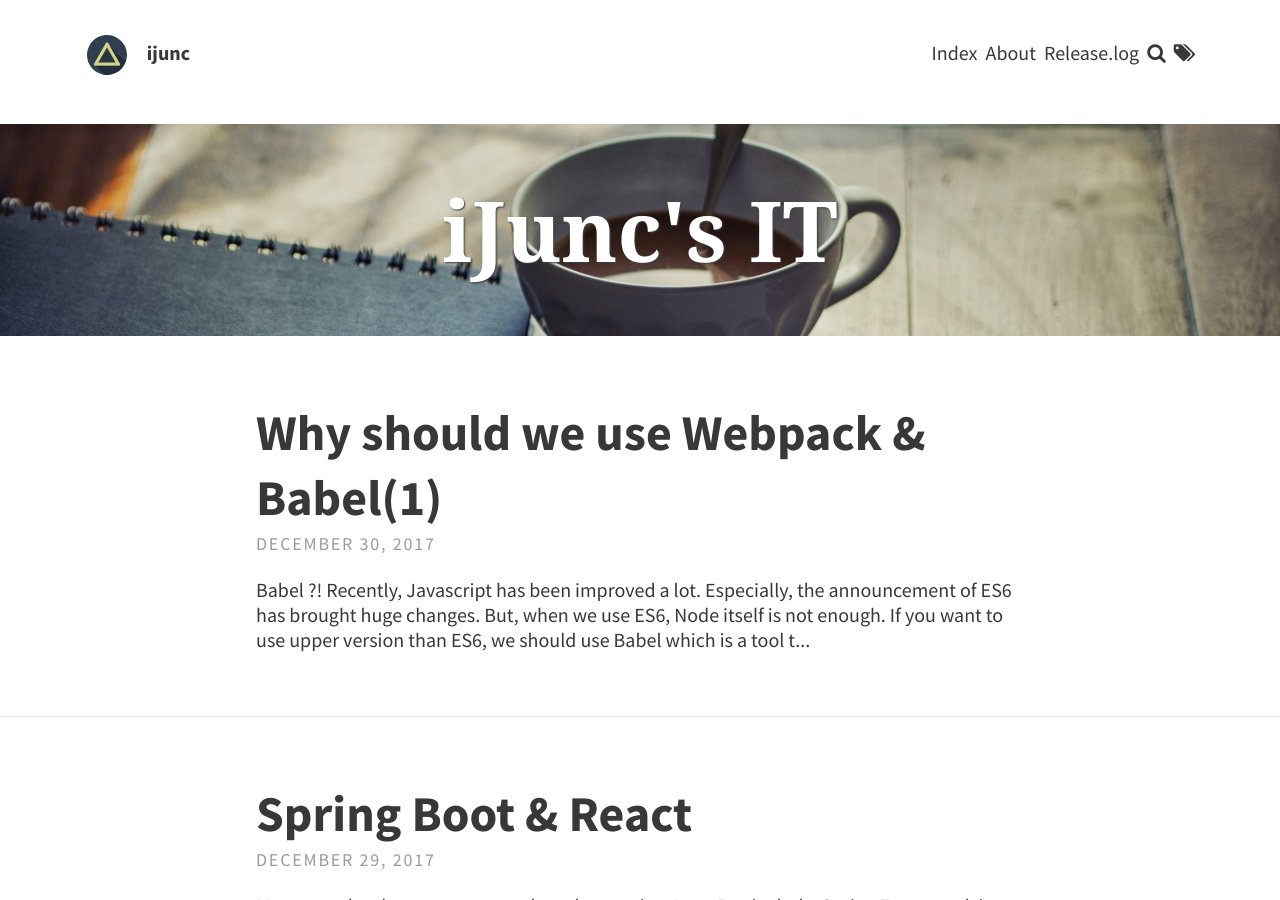
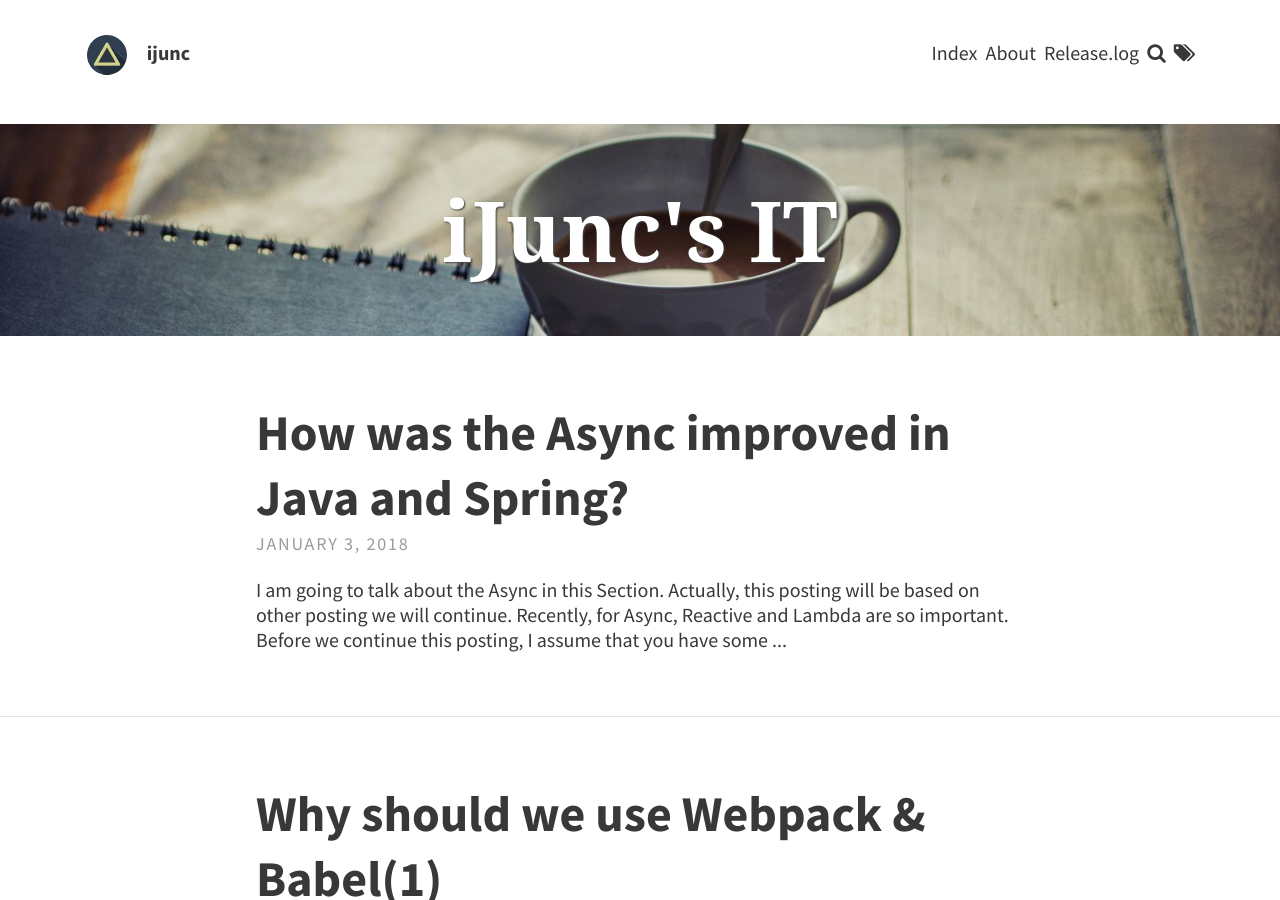
Before and after one commit to ijunc2/ijunc2.github.com, a Jekyll site: the page built from index.html, in a window 1280 px wide and 900 px high. Built offline with Jekyll 4.4.1, drawn with Linux system fonts in a browser that asks for light colours; the list of posts is cut into pages by our own code; part of the change alters nothing that is shown.

Commit message:
update third posting

````diff
--- /dev/null
+++ b/_posts/2018-01-03-third.md
@@ -0,0 +1,61 @@
+---
+layout: post
+title: How was the Async improved in Java and Spring?
+comment: true
+tags: [Java, Spring, Async, Future, FutureTask, ListenableFuture, Lambda]
+---
+
+***I am*** going to talk about the *Async* in this Section. Actually, this posting will be based on other posting we will continue. Recently, for *Async*, [*Reactive*](http://www.reactive-streams.org/) and [Lambda](http://www.oracle.com/webfolder/technetwork/tutorials/obe/java/Lambda-QuickStart/index.html) are so important. Before we continue this posting,
+> I assume that you have some knowledge about Future, Executor in Java.
+
+If you want to use *Async*, we should use Thread such as *Thread*, *Callable*, *Future* etc. Particularly, *Future* is important. But, when *Future* revealed or we learn *Future* at first, it gots many people to confuse why there is ***get()*** because ***get()*** has a role as blocking until returning a result. But it is useful to use to where we want to make asynchronous things.
+
+At first, I am going to tell about **FutureTask**. I won't mention about how to use **FutureTask** because there are many web site which explain about that. **FutureTask** provides us with the ways for giving us the data of the result without not using get().
+
+Look at below.
+### code-1
+<script src="https://gist.github.com/ijunc2/f3cfc8b2711c29fc0daaae7b3df26f75.js"></script>
+
+If you have an error about lombok, you can use *System.out.println()* instead of *log.info()*. I will talk about Lombok later. In this code, The important lines are from 14 to 19 and from 21 to 31. The first thing which is from 14 to 19 is about what you want to do like a business logic. This is a constructor parameter which can consist of Lambda or method. And we also can override the method which has a role that can conduct somethings after everything is done without get() method: Line(:from 21 to 31)
+
+What is the result?
+![this project](/assets/img/post/2018-01-03-third/p1.png)
+
+Actually, FutureTask is not a callback method, and it is difficult to handle errors. If you want to handle errors, you should make a code using a code block like *try and if*. But we can make extended class about FutureTask which has a callback method that makes us handle an error easily.
+### code-2
+<script src="https://gist.github.com/ijunc2/3e88119a6b557a528ecf997d5690c40e.js"></script>
+
+We have same result above. If you want to check about error callback, you run a code with line:44. In Java, there is an async class which is ***AsynchronousByteChannel*** made in 1.7jdk. *AsynchronousByteChannel* has a method which is *read()*.
+```java
+void read(ByteBuffer dst, A attachment, CompletionHandler<Integer,? super A> handler);
+```
+We need to pay attention to ***CompletionHandler***.
+```java
+public interface CompletionHandler<V,A> {
+
+    /**
+     * Invoked when an operation has completed.
+     *
+     * @param   result
+     *          The result of the I/O operation.
+     * @param   attachment
+     *          The object attached to the I/O operation when it was initiated.
+     */
+    void completed(V result, A attachment);
+
+    /**
+     * Invoked when an operation fails.
+     *
+     * @param   exc
+     *          The exception to indicate why the I/O operation failed
+     * @param   attachment
+     *          The object attached to the I/O operation when it was initiated.
+     */
+    void failed(Throwable exc, A attachment);
+}
+```
+*CompletionHandler* interface has two methods which is similar to what we make code above. They have a similar role. completed() method is similar to onSuccess we wrote above, failed() method is similr to onError we wrote aboce. If it was made in 1.8jdk through seperated interface, we would use it with Lambda.
+
+Code-2 has the codes of two type. One is business logic, and the other is technical code. So, we need to package the technical code commonly. So, I am going to talk about how to abstract the technical commonly and the ways to use async in Spring.
+
+<br/>
--- a/pages/1index.md
+++ b/pages/1index.md
@@ -49,7 +49,9 @@ This is the index of My Blogs. I am going to share my experiences and what I hav
     </div>
     <div id="collapseTwo" class="collapse show" role="tabpanel" aria-labelledby="headingTwo">
       <div class="card-block">
-        Preparing...
+        <a href="/2018/01/03/third.html" >
+          <font size="3" color="#CD5C5C">* How was the Async improved in Java and Spring?</font>
+        </a>
       </div>
     </div>
   </div>
````
Also changed, not shown: assets/img/post/2018-01-03-third/p1.png (added), 2 other files.
